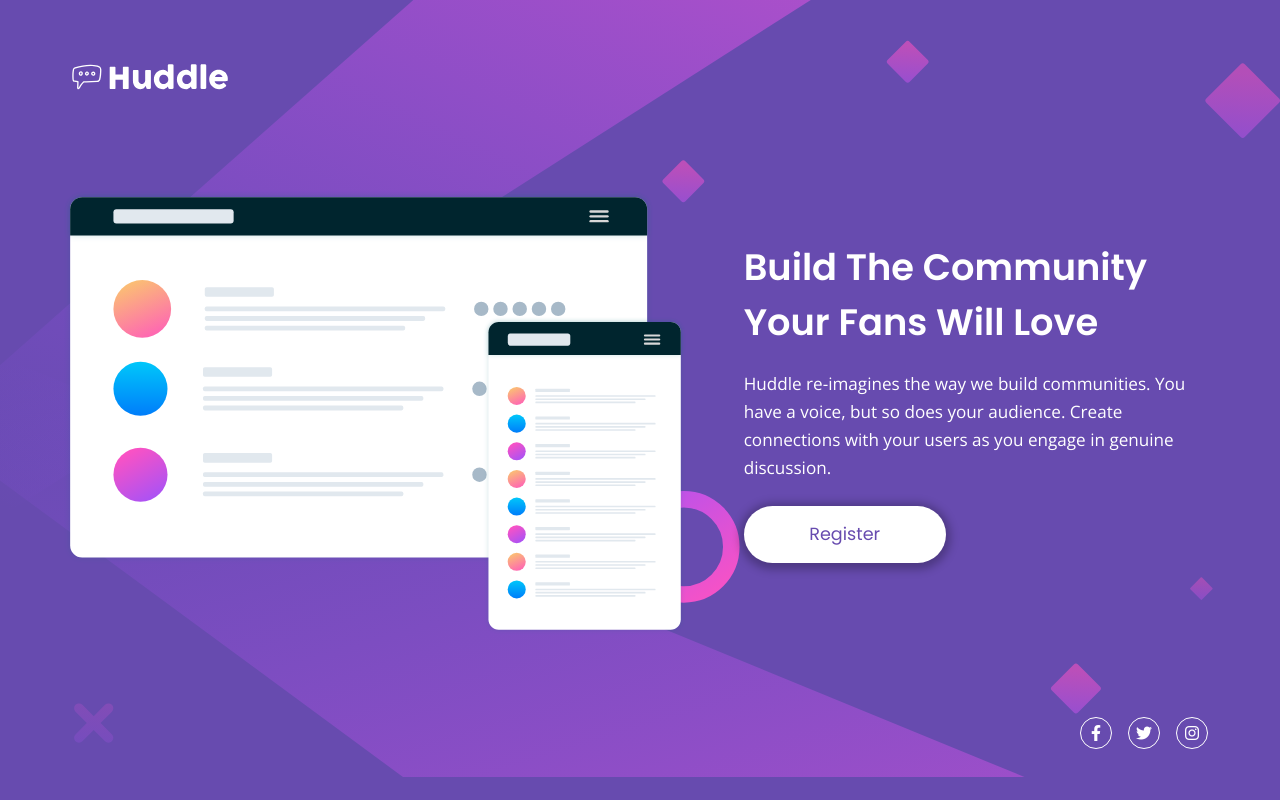
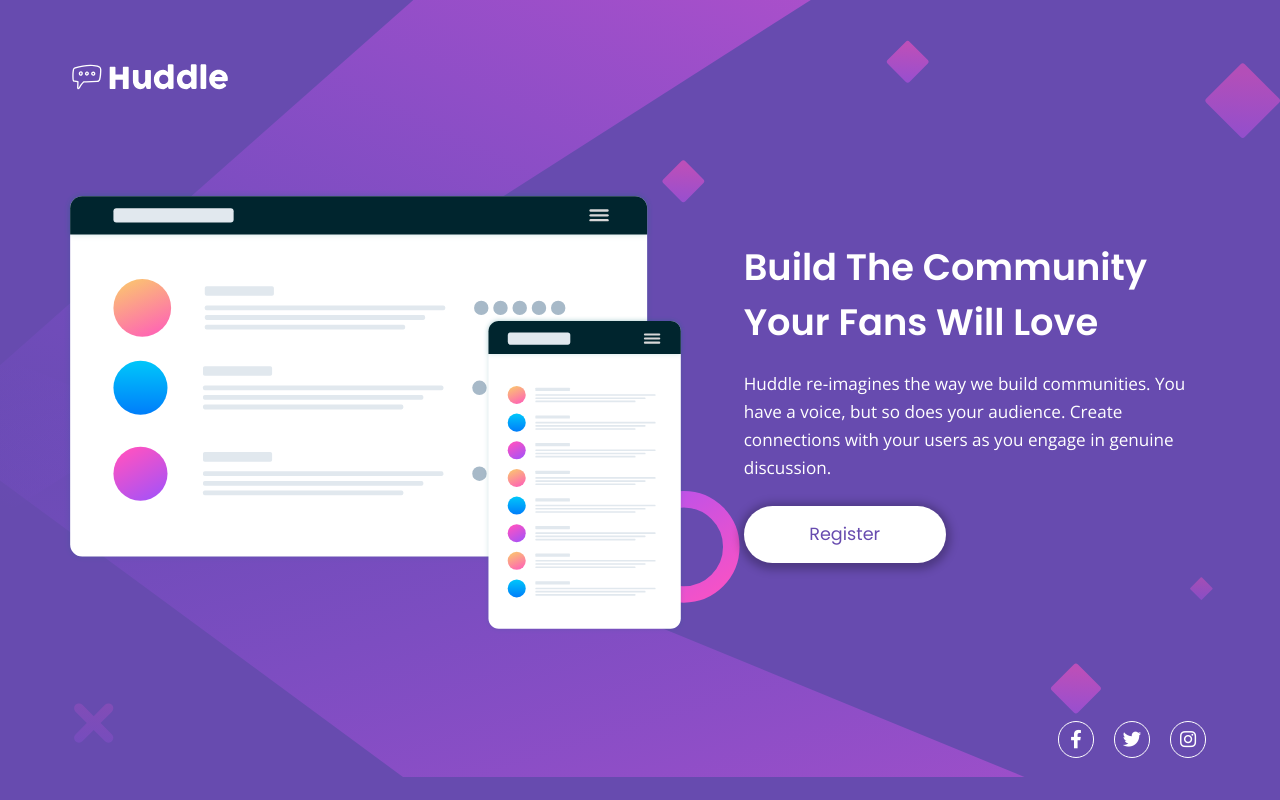
Before and after one commit to floatingPebble/floatingPebble.huddle-landing-page-with-a-single-introductory-section-FM.io, a plain HTML site: page index.html in a window 1280 px wide. Drawn offline with nearby package versions, Linux system fonts and the light colour scheme.

Commit message:
slight padding/margin tweak and icon resize

```diff
--- a/style.css
+++ b/style.css
@@ -189,7 +189,7 @@ h6 {
 
     .logo {
         width: 27%;
-        margin-block: 3.5rem 5.85rem;
+        margin-block: 3.5rem 5.8rem;
     }
 
     .bottom-part {
@@ -217,18 +217,19 @@ h6 {
 
     .register-btn {
         padding: 0.94rem 4.1rem;
-        margin-bottom: 46%;
+        margin-bottom: 48%;
         font-size: 1.1rem;
         box-shadow: 0 0.12rem 0.55rem 0.3rem var(--SHADOW-COLOR);
     }
 
     .icon-wrapper {
-        width: 2rem;
-        height: 2rem;
-        font-size: 1rem;
+        width: 2.3rem;
+        height: 2.3rem;
+        font-size: 1.15rem;
+        border-radius: 1.15rem;
     }
 
     .socials>* {
-        margin-inline: 0.5rem;
+        margin-inline: 0.6rem;
     }
 }
```
